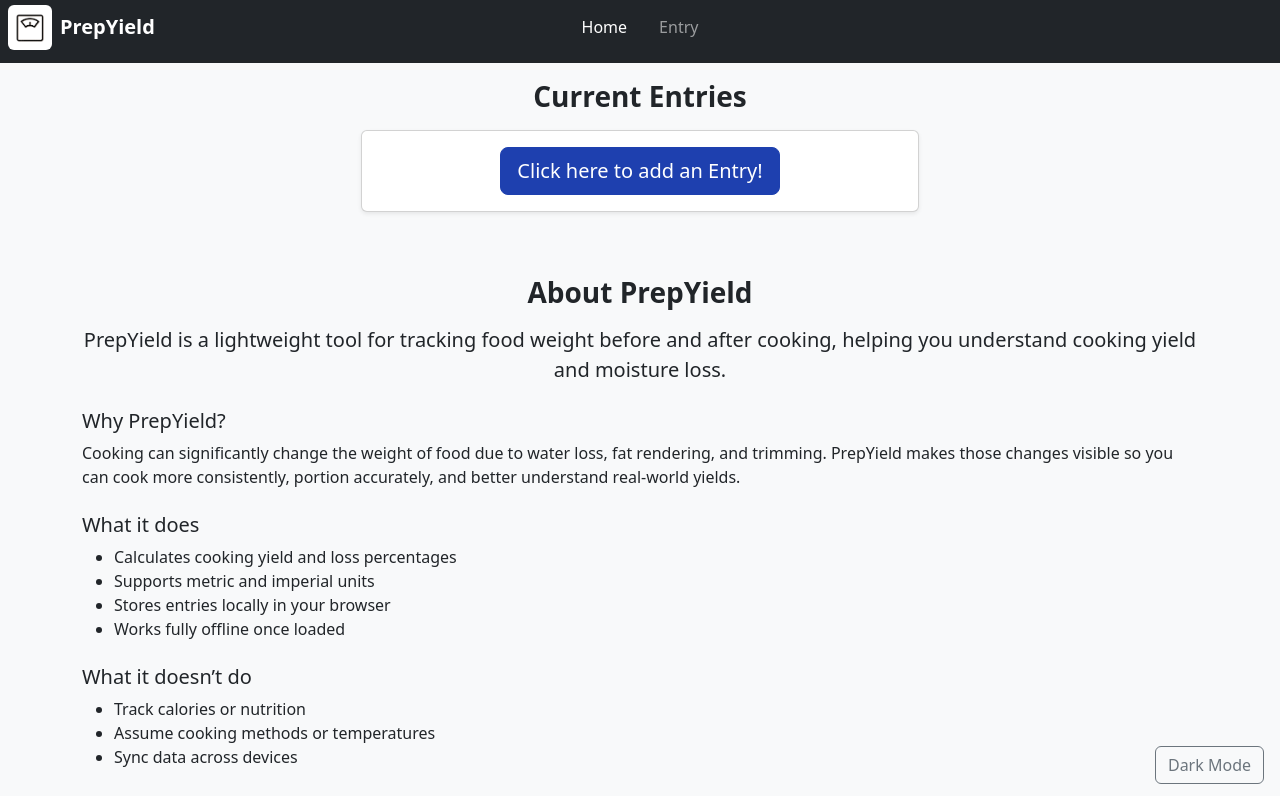
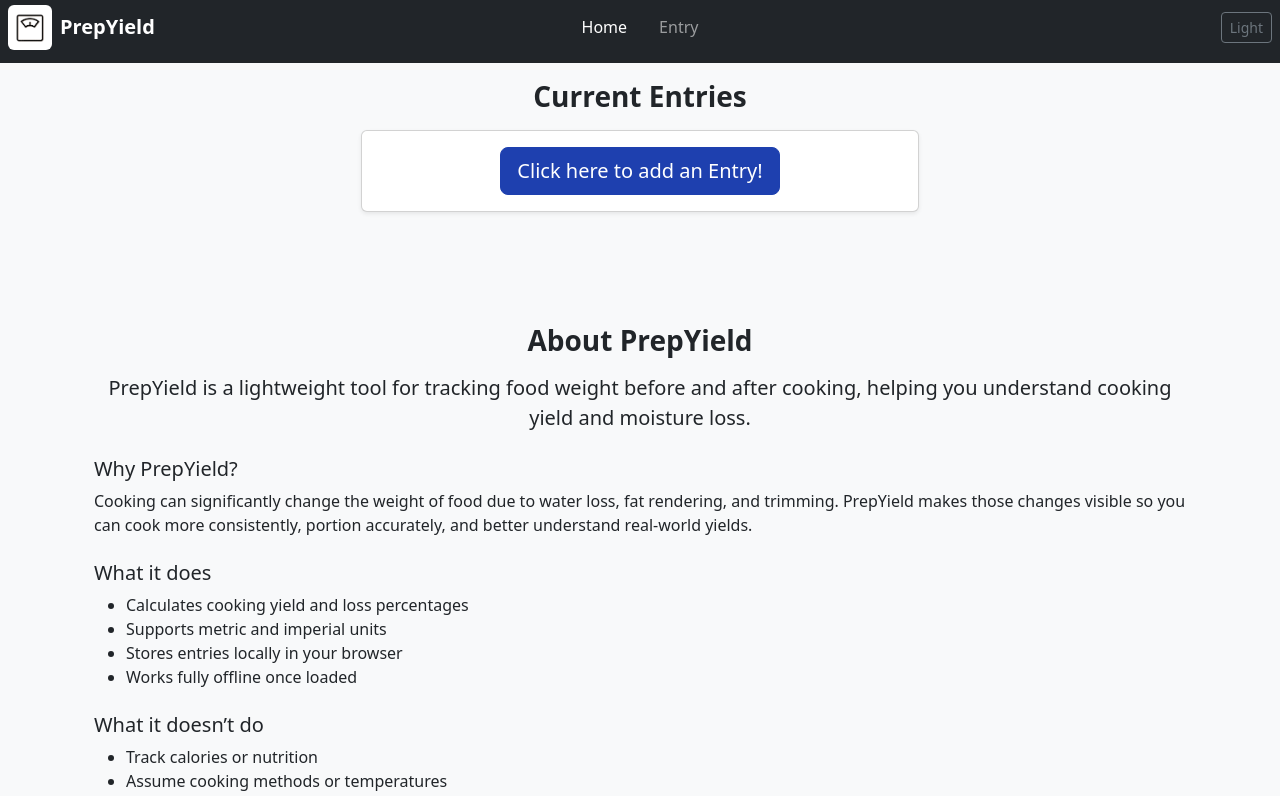
Before and after one commit to codycin/prepyield, a React (Vite) app: page / in a window 1280 px wide. Shown: the top 796 px of the page. Built offline with nearby package versions, Linux system fonts and the light colour scheme.

Commit message:
More mobile support

```diff
--- a/index.html
+++ b/index.html
@@ -6,7 +6,7 @@
       name="description"
       content="PrepYield is a simple cooking yield calculator that tracks raw vs cooked weight to measure moisture and fat loss."
     />
-    <link rel="icon" type="image/png" href="/icon.png" />
+    <link rel="icon" type="image/png" href="/iconH.png" />
     <meta
       name="viewport"
       content="width=device-width, initial-scale=1, viewport-fit=cover"
--- a/src/App.tsx
+++ b/src/App.tsx
@@ -3,11 +3,11 @@ import EntryPage from "./pages/EntryPage";
 import Header from "./components/Header";
 import Footer from "./components/Footer";
 import { Routes, Route } from "react-router-dom";
-import { useState } from "react";
+import { useLocalStorageState } from "./hooks/UseLocalStorageState";
 
 export default function App() {
   //Dark mode state is managed at the top level to ensure consistent styling across all pages and components.
-  const [darkMode, setDarkMode] = useState(false);
+  const [darkMode, setDarkMode] = useLocalStorageState("prepyield.dark", false);
 
   return (
     <div>
@@ -18,13 +18,7 @@ export default function App() {
             : "bg-light text-dark min-vh-100"
         }
       >
-        <button //Dark mode toggle button is fixed in the bottom right corner for easy access on all pages.
-          className="btn btn-outline-secondary position-fixed bottom-0 end-0 m-3"
-          onClick={() => setDarkMode((d) => !d)}
-        >
-          {darkMode ? "Light Mode" : "Dark Mode"}
-        </button>
-        <Header />
+        <Header darkMode={darkMode} setDarkMode={setDarkMode} />
         <Routes>
           <Route path="/" element={<Home darkMode={darkMode} />} />
           <Route path="/entries" element={<EntryPage darkMode={darkMode} />} />
--- a/src/components/Entries.tsx
+++ b/src/components/Entries.tsx
@@ -167,7 +167,9 @@ export default function Entries({ darkMode }: EntriesProps) {
   return (
     <div
       className={`container py-4 ${
-        darkMode ? "bg-dark text-light min-vh-100" : ""
+        darkMode
+          ? "bg-dark text-light min-vh-100"
+          : "bg-light text-dark min-vh-100"
       }`}
     >
       <h1 className="h3 mb-3 fw-semibold">Entries</h1>
@@ -357,7 +359,9 @@ export default function Entries({ darkMode }: EntriesProps) {
 
                         return (
                           <tr key={e.id}>
-                            <td className="text-muted small">
+                            <td
+                              className={`${darkMode ? "text-light small" : "text-muted small"}`}
+                            >
                               {new Date(e.createdAt).toLocaleDateString(
                                 "en-US",
                                 {
--- a/src/components/Header.tsx
+++ b/src/components/Header.tsx
@@ -2,9 +2,14 @@
 import { NavLink } from "react-router-dom";
 import logo from "../assets/icon.png";
 
+type HeaderProps = {
+  darkMode: boolean;
+  setDarkMode: (v: boolean | ((prev: boolean) => boolean)) => void;
+};
+
 //Bootstrap's collapse component doesn't automatically close
 // when a link is clicked so I added that functionality manually.
-export default function Header() {
+export default function Header({ darkMode, setDarkMode }: HeaderProps) {
   const closeNavbar = () => {
     const nav = document.getElementById("mainNav");
     if (nav && nav.classList.contains("show")) {
@@ -51,7 +56,9 @@ export default function Header() {
           </button>
 
           {/* Links */}
-          <div className="collapse navbar-collapse nav-center-lg" id="mainNav">
+          <div className="collapse navbar-collapse" id="mainNav">
+            {/* Centered links (desktop) */}
+            <div className="nav-center-lg">
               <ul className="navbar-nav gap-lg-3">
                 <li className="nav-item">
                   <NavLink to="/" className="nav-link" onClick={closeNavbar}>
@@ -61,7 +68,6 @@ export default function Header() {
                 <li className="nav-item">
                   <NavLink
                     to="/entries"
-                  end
                     className="nav-link"
                     onClick={closeNavbar}
                   >
@@ -70,6 +76,16 @@ export default function Header() {
                 </li>
               </ul>
             </div>
+
+            {/* Dark mode button – far right on desktop */}
+            <button
+              type="button"
+              className="btn btn-sm btn-outline-secondary ms-lg-auto mt-3 mt-lg-0"
+              onClick={() => setDarkMode((d) => !d)}
+            >
+              {darkMode ? "Dark" : "Light"}
+            </button>
+          </div>
         </div>
       </nav>
     </>
--- a/src/components/Hero.tsx
+++ b/src/components/Hero.tsx
@@ -70,7 +70,9 @@ export default function Hero({ darkMode }: HeroProps) {
                 //Table of entries with inputs for "raw wanted" and buttons to "use" the calculated cooked needed amount.
                 <div className="table-responsive">
                   <table
-                    className={`table align-middle ${darkMode ? "table-dark" : ""}`}
+                    className={`table table-sm align-middle text-nowrap ${
+                      darkMode ? "table-dark" : ""
+                    }`}
                   >
                     <thead>
                       <tr>
@@ -136,7 +138,7 @@ export default function Hero({ darkMode }: HeroProps) {
                                       ? "bg-dark text-light border-secondary"
                                       : ""
                                   }`}
-                                  style={{ width: "50px" }}
+                                  style={{ width: "44px", padding: "2px 6px" }}
                                   inputMode="decimal"
                                   value={rawWantedStr}
                                   onChange={(ev) =>
@@ -156,7 +158,7 @@ export default function Hero({ darkMode }: HeroProps) {
                               </td>
                               <td>
                                 <button
-                                  className="btn btn-sm btn-outline-primary"
+                                  className="btn btn-sm btn-outline-primary px-2"
                                   onClick={() =>
                                     useEntry(id, cookedNeeded ?? 0)
                                   }
--- a/src/pages/Home.tsx
+++ b/src/pages/Home.tsx
@@ -9,10 +9,12 @@ type HeroPageProps = {
 export default function Home({ darkMode }: HeroPageProps) {
   return (
     <>
-      <div className="container-fluid px-2 text-center">
+      <div className="container-fluid px-2 text-center mb-5">
         <Hero darkMode={darkMode} />
       </div>
-      <About />
+      <section className="container mt-5">
+        <About />
+      </section>
     </>
   );
 }
```
Also changed, not shown: public/iconH.png (renamed from public/icon.png). Lines whose indentation alone changed are shown as unchanged.
